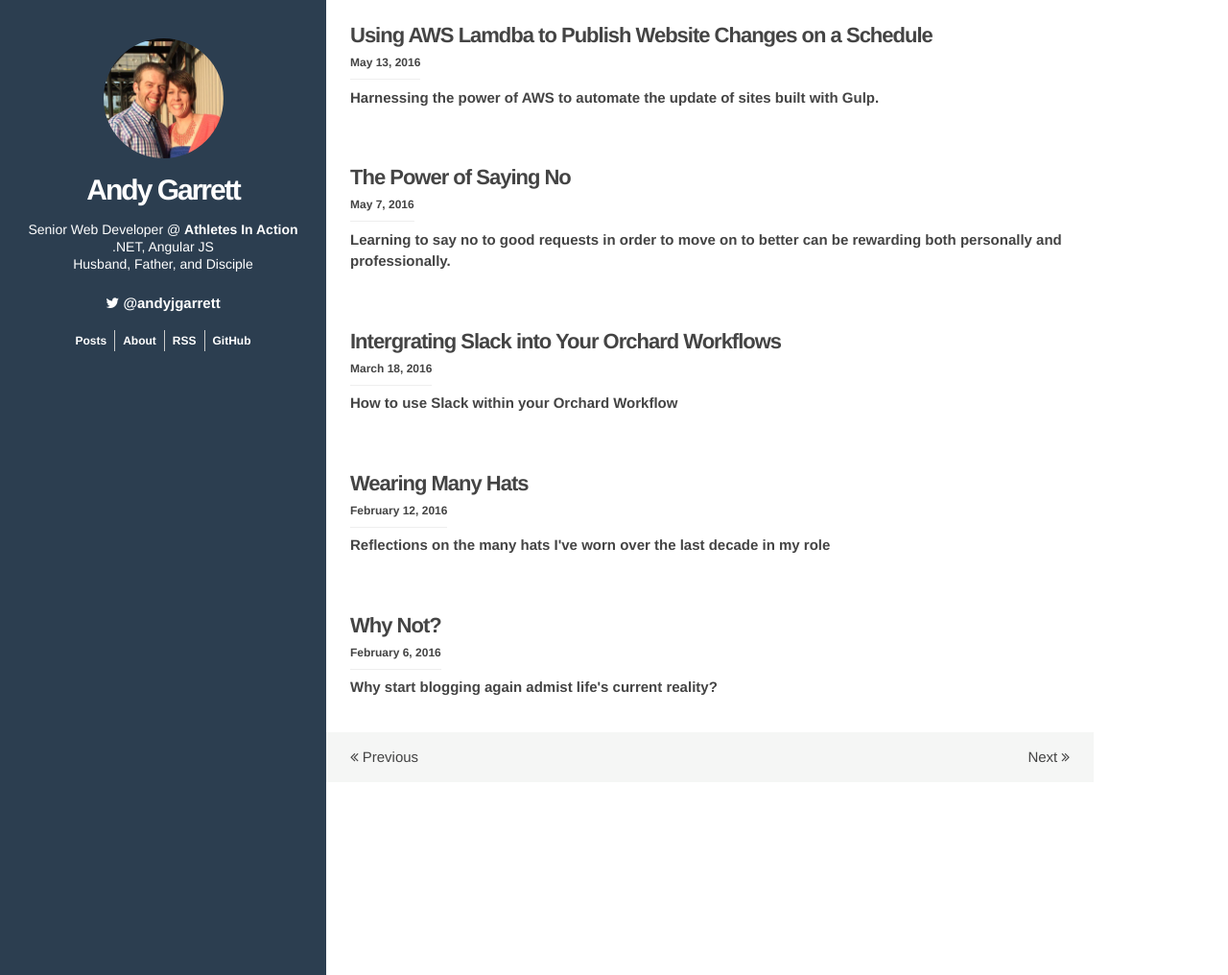
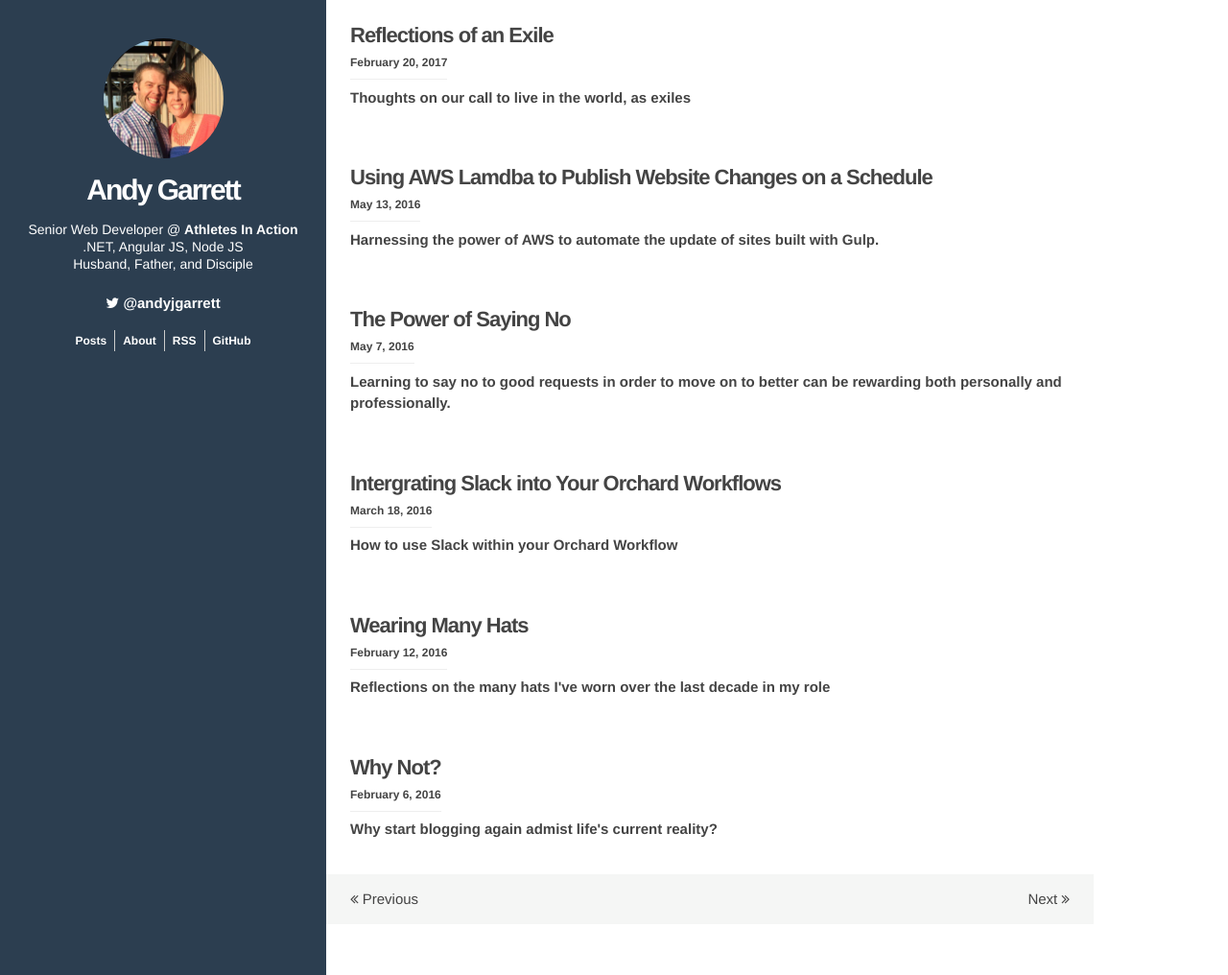
Before and after one commit to AJGarrett/ajgarrett.github.io, a Jekyll site: the page built from index.html, in a window 1280 px wide and 1016 px high. Shown: the whole window at 96% size. Built offline with Jekyll 4.4.1, drawn with Linux system fonts in a browser that asks for light colours; part of the change alters nothing that is shown.

Commit message:
new post

```diff
--- a/_includes/sidebar.html
+++ b/_includes/sidebar.html
@@ -22,7 +22,7 @@
         <div class="sidebar__profile-bio clear">
           <p>
             Senior Web Developer @ <a href="https://athletesinaction.org/#/?utm_source=ajgarrett.github.io" target="_blank">Athletes In Action</a><br>
-            .NET, Angular JS<br>
+            .NET, Angular JS, Node JS<br>
             Husband, Father, and Disciple
           </p>
         </div>
--- /dev/null
+++ b/_posts/2017-02-20-reflections-of-an-exile.md
@@ -0,0 +1,48 @@
+---
+layout: post
+title: Reflections of an Exile
+categories: [faith]
+tags: []
+description: Thoughts on our call to live in the world, as exiles
+---
+
+2/7/16
+
+Last fall, Apex, launched into a new sermon series walking the church through the Book of 1 Peter called Exile.   I remember at the announcement of the series how appropriate I felt like the timing was to be discussing our role as believers in this world in light of the political climate we are living in as Americans.   The moral compass of our country feels less and less aligned with that of the bible’s, and so it was feeling more and more like those in Christ were being pushed out of the cultural norm. The preaching was engaging, and at the time I was processing it with more of cultural lenses than a personal inspection.
+
+However, over the holidays a shift happened.   I received an email from a family member who felt freedom to bring up issues they saw in the way I was leading myself and my family.   Questions regarding the way we parent, the values I’m passing on to my boys, what sort of men will they be were raised.
+
+It hurt.
+
+As I processed this, there were many reactions.   Anger, frustration, sadness.  But also one of fear.   If they felt this way, do others?  I feared being a disappointment.  I feared not being accepted.
+
+In my haste for peace, I made choices to address this with my family.  Discussions happened, apologies exchanged, some hard truth was shared.   But as I stepped back and began to really think about what was happening, God began to reveal some truth to me in light of the situation that took place.
+
+I am an Exile.    I am in the world, but not of the world.  I am set apart.   And the world is noticing.  ***But, as an exile, I need not to seek the approval of the world in the way I live as an exile.***
+
+In the days after the discussion, I began to feel convicted by some of my own responses to the email.  I wanted to be accepted and told I was loved, that people were proud of me and the way I was raising my kids more than anything.   I am deeply proud to be a Garrett, and the values I was raised with, almost too a fault.
+
+But seeking worldly acceptance as exiles, has the power to pull us away from the life exiles are called to live.   Exiles have a clear purpose: to glorify God.   Thus our choices, values, lifestyles are going to look different, not just to be different, but as a reflection of our pursuit of God.   We will stand out.  We will be rejected.  Even by those close to us who don’t see life the same way.
+
+This incident led me to start processing my identity as an exile in a completely new way.  Is my identity in Christ priority in my life over that of the world?  Am I living as we are called as exiles in other areas of my life?
+
+While processing those deep question, I started our house church through a new video study as a follow-up to the sermon series called For the Life of the World: Letters to the Exiles.  As I was preparing for the our discussion, the first video begins discussion our purpose as exiles being rooted not in 1 Peter, but Jeremiah 29:7:
+
+> *Seek the welfare of the city where I sent you in exile, and in their welfare, you will find yourself as well.*
+
+As I began to wrestle with that verse, I was disturbed by the word “welfare”.   I participate in outreaches in the community, but do I care about the welfare of those I serve.  What does it mean to seek their welfare?
+
+I spent the next two weeks really wrestling with this verse.  In God’s grace, he was illuminating this very pointedly in my life.  I meditated on it more than I have on scripture in a long time.   I didn’t know what this verse was calling me too, I just knew it felt like whatever it was, it wasn’t true in my life.
+
+But then God revealed something to me.   While it’s not true in my life,  it’s clearly seen in my spouse.   In those two weeks, there were multiple examples of Chelsey freely stopping to seek the welfare of others.  Whether it’s picking up the stranger walking alongside the road, or stopping to pray for others, the list goes on.   And she does it with our kids in tow, as witnesses.
+
+After wrestling with this, and having my eyes opened to how this was happening right in front of me, I came to this conclusion:  ***seeking the welfare of others is a call to allow our love for God and others to have the freedom to wreck our schedules, our finances, our desires.***
+
+It’s amazing to hear your son name off a list of homeless people we’ll need to find and tell about the new homeless shelter in town.  He’s met them with Chelsey, and prayed with them.   Neighbors are loved on through hospitality that is not in my nature.   She has Jeremiah 29:7 built into her DNA, and lives that out even when I am annoyed at the way it screws up our schedules or doesn’t make sense financially.
+
+Personally, God has been very real to me over the last six weeks, graciously working on me in this area, revealing his truth in new ways even as I read scripture that is not new to me.  I’m thankful for his providence in placing me in marriage to woman who complements me even when I’m blind to it, and at times, hostile to it.
+
+This is challenging me.  For those that know me, you know I am typically very driven by my goals.   Setting New Year’s resolutions are a highlight of my year.   But this year, I have none. This year, my challenge it to reflect, accept, embrace, and live as an Exile.
+
+In Christ,
+Andy
```
Also changed, not shown: 6 other files.
